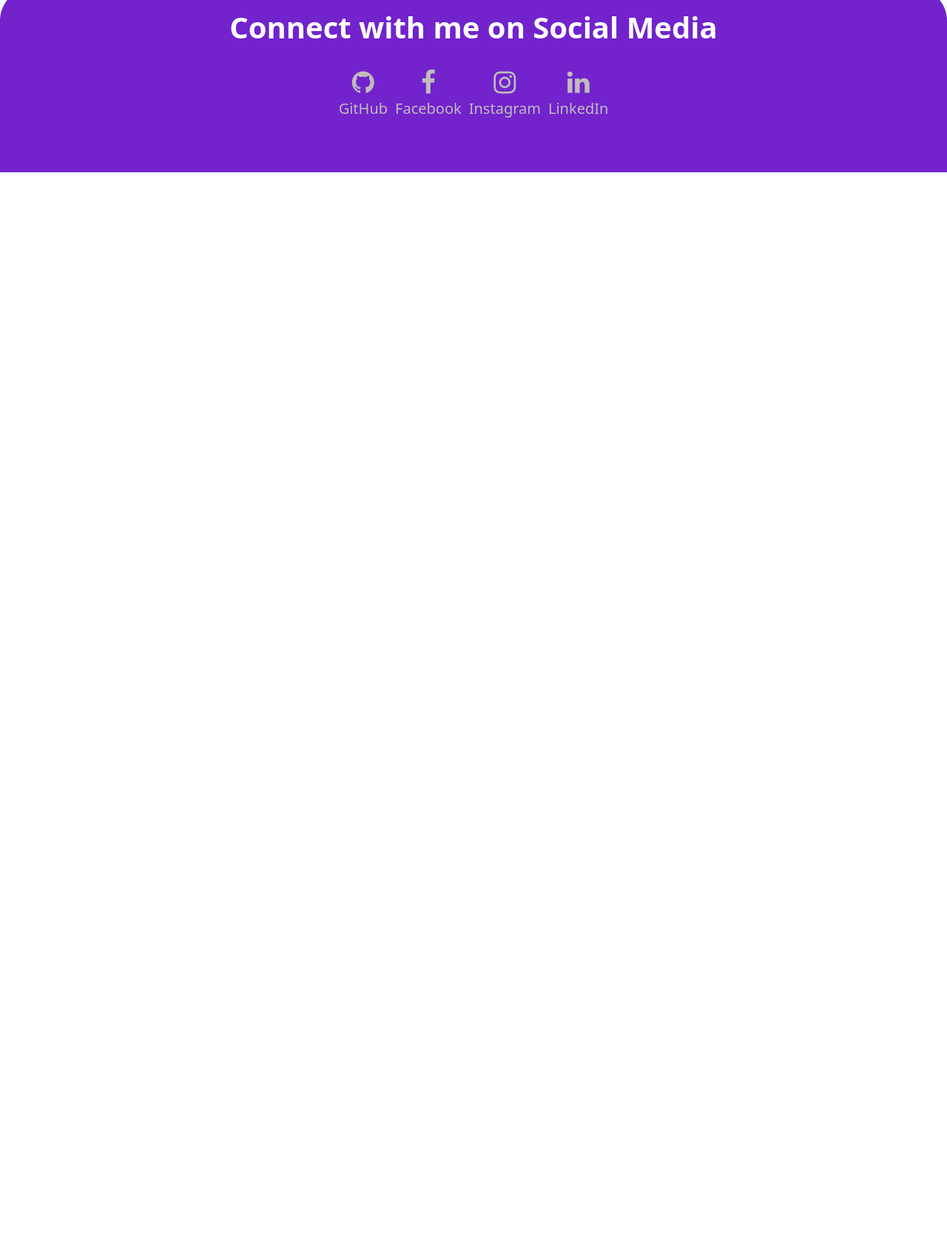
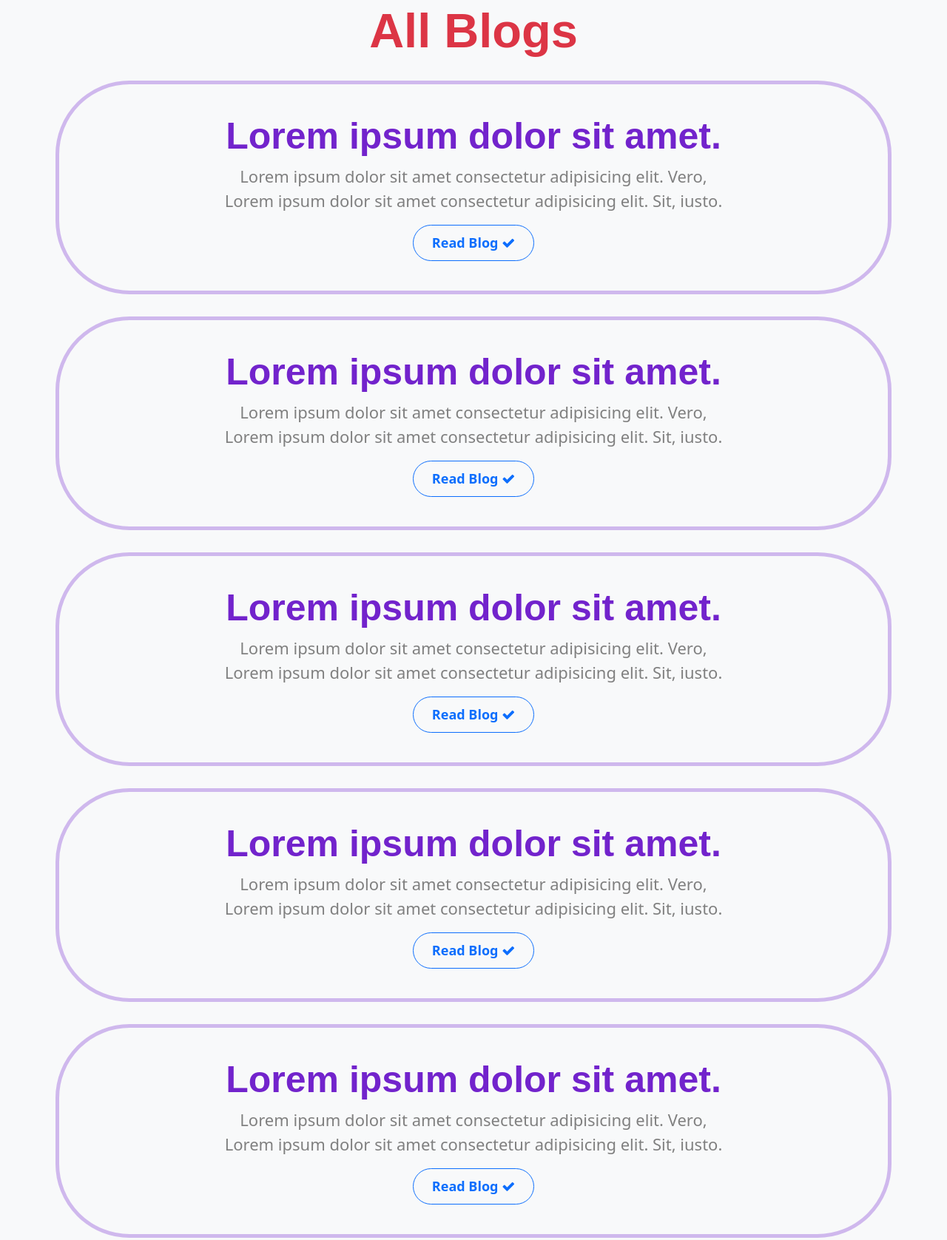
Before and after one commit to rshubham005/portflio-site, a plain HTML site: page blog.html in a window 1280 px wide. Shown: the part 128-1805 px from the top of the page at 74% size. Before the commit the page ends 800 px from the top, so only its background shows below. Drawn offline with nearby package versions, Linux system fonts and the light colour scheme.

Commit message:
Update blog.html

```diff
--- a/blog.html
+++ b/blog.html
@@ -26,6 +26,62 @@
        </div>
     </nav>
 
+    <div class="container projects">
+        <h1 class="project-heading">All Blogs</h1>
+        <ol class="project-list" >
+            <li>
+                <div class="container project-text">
+                    <h1 class="project-head">Lorem ipsum dolor sit amet.</h1>
+                      <p class="project-para">Lorem ipsum dolor sit amet consectetur adipisicing elit. Vero,
+                        <br>
+                        Lorem ipsum dolor sit amet consectetur adipisicing elit. Sit, iusto.
+                      </p>
+                      <a href="#" class="btn btn-outline-primary">Read Blog <i class="fa fa-check"></i></a>
+                    </div>
+            </li>
+            <li>
+                <div class="container project-text">
+                    <h1 class="project-head">Lorem ipsum dolor sit amet.</h1>
+                      <p class="project-para">Lorem ipsum dolor sit amet consectetur adipisicing elit. Vero,
+                        <br>
+                        Lorem ipsum dolor sit amet consectetur adipisicing elit. Sit, iusto.
+                      </p>
+                      <a href="#" class="btn btn-outline-primary">Read Blog <i class="fa fa-check"></i></a>
+                    </div>
+            </li>
+            <li>
+                <div class="container project-text">
+                    <h1 class="project-head">Lorem ipsum dolor sit amet.</h1>
+                      <p class="project-para">Lorem ipsum dolor sit amet consectetur adipisicing elit. Vero,
+                        <br>
+                        Lorem ipsum dolor sit amet consectetur adipisicing elit. Sit, iusto.
+                      </p>
+                      <a href="#" class="btn btn-outline-primary">Read Blog <i class="fa fa-check"></i></a>
+                    </div>
+            </li>
+            <li>
+                <div class="container project-text">
+                    <h1 class="project-head">Lorem ipsum dolor sit amet.</h1>
+                      <p class="project-para">Lorem ipsum dolor sit amet consectetur adipisicing elit. Vero,
+                        <br>
+                        Lorem ipsum dolor sit amet consectetur adipisicing elit. Sit, iusto.
+                      </p>
+                      <a href="#" class="btn btn-outline-primary">Read Blog <i class="fa fa-check"></i></a>
+                    </div>
+            </li>
+            <li>
+                <div class="container project-text">
+                    <h1 class="project-head">Lorem ipsum dolor sit amet.</h1>
+                      <p class="project-para">Lorem ipsum dolor sit amet consectetur adipisicing elit. Vero,
+                        <br>
+                        Lorem ipsum dolor sit amet consectetur adipisicing elit. Sit, iusto.
+                      </p>
+                      <a href="#" class="btn btn-outline-primary">Read Blog <i class="fa fa-check"></i></a>
+                    </div>
+            </li>
+        </ol>
+    </div>
+
     <footer>
         <div class="cotainer-fluid footer">
           <h3 class="footer-head">Connect with me on Social Media</h3>
```
